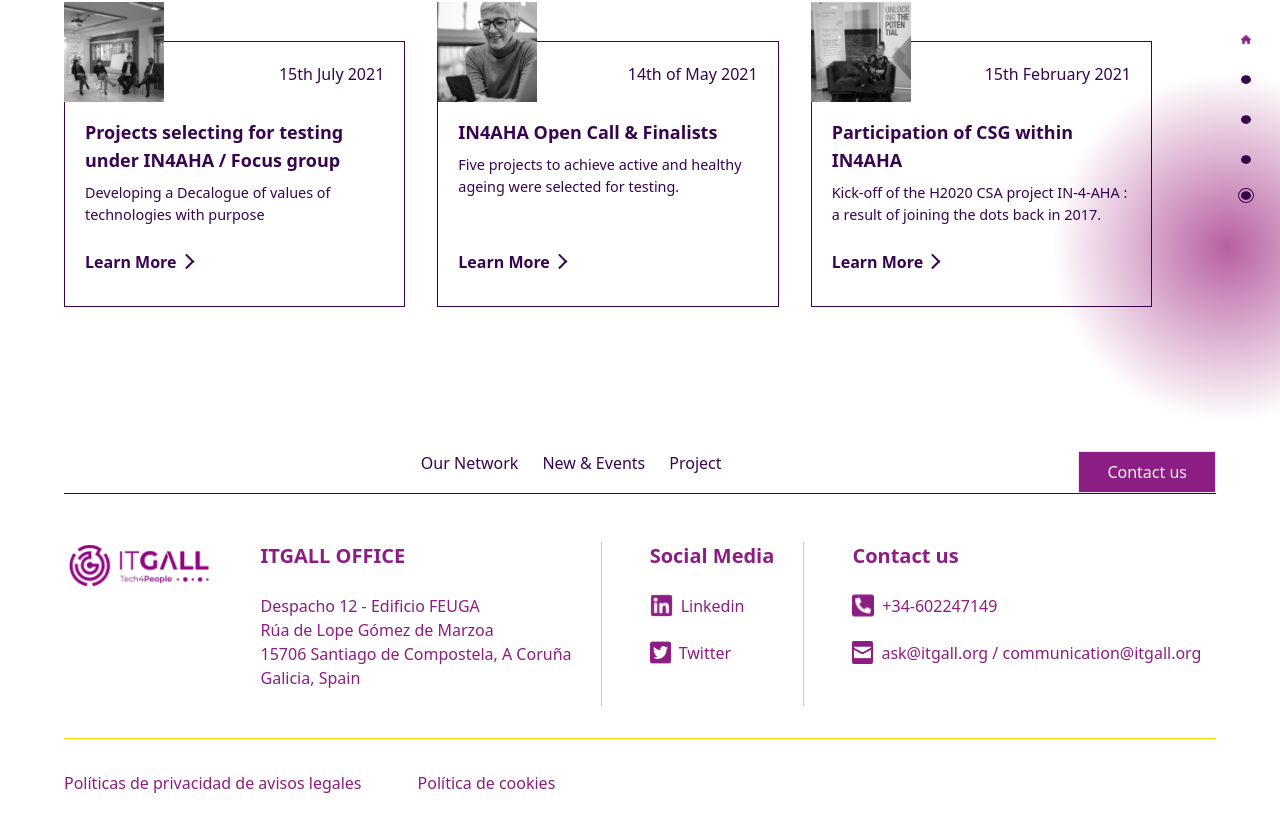
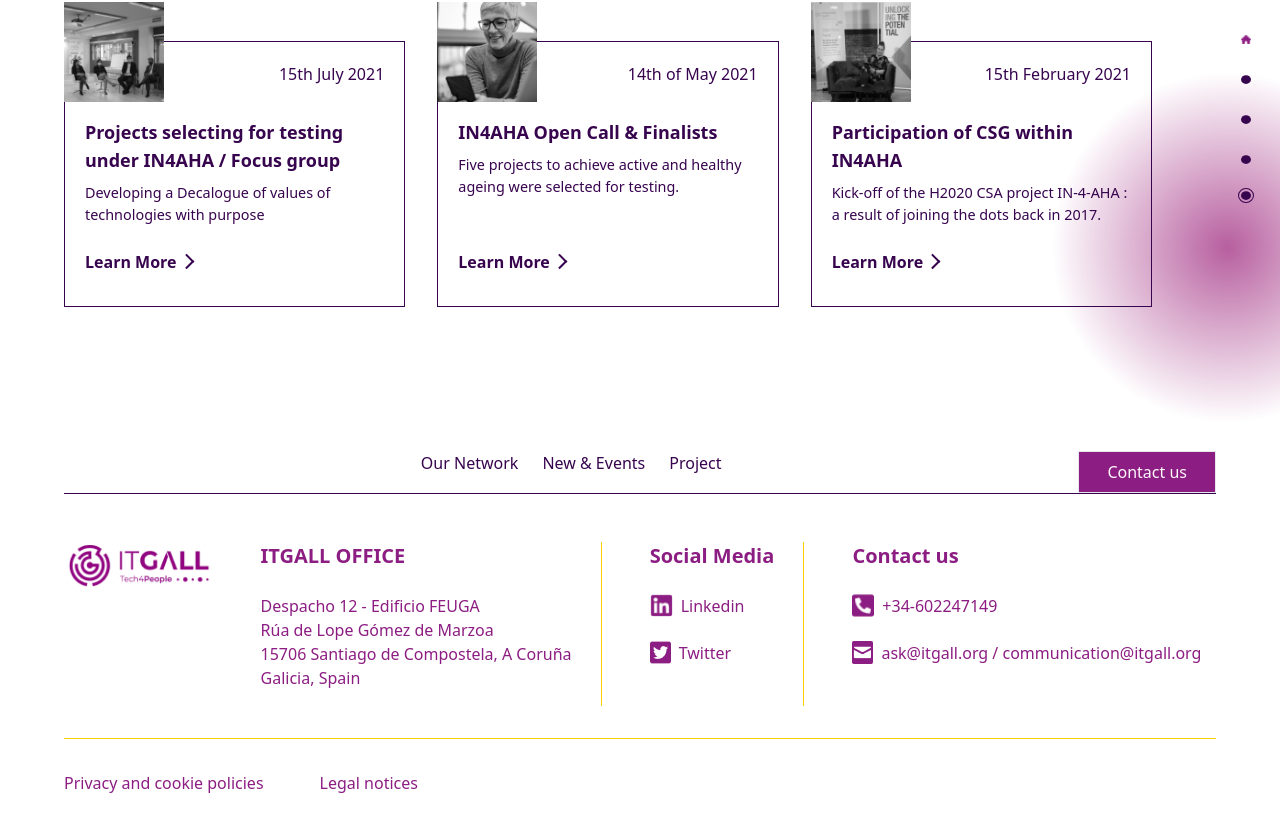
Before and after one commit to enrique-dev-coder/itgally, a Next.js app: page / in a window 1280 px wide. Shown: the part 3582-4413 px from the top of the page. Built offline with nearby package versions, Linux system fonts and the light colour scheme.

Commit message:
correcciÃon en textos

```diff
--- a/sections/Contact.jsx
+++ b/sections/Contact.jsx
@@ -86,19 +86,19 @@ const Contact = ({h3Styles, pStyles, aStyles}) => {
 
                 <div className="flex flex-col lg:flex-row w-full border-t border-t-[#FFD000] pt-8 text-[#8C1D82] gap-14 mb-8">
 
-                    <p  className={`hover:opacity-75 cursor-default ${avisos && 'opacity-75'}`}
+                    <p  className={`hover:opacity-75 cursor-default ${cookies && 'opacity-75'}`}
                         onClick={() => politicsDispatch({
-                            type: types.avisos
+                            type: types.cookies
                         })}>
-                    Políticas de privacidad de avisos legales
+                    Privacy and cookie policies
                     </p>
 
-                    <p  className={`hover:opacity-75 cursor-default ${cookies && 'opacity-75'}`}
+                    <p  className={`hover:opacity-75 cursor-default ${avisos && 'opacity-75'}`}
                         onClick={() =>
                             politicsDispatch({
-                                type: types.cookies
+                                type: types.avisos
                             })}>
-                    Política de cookies
+                    Legal notices
                     </p>
 
                 </div>
```
